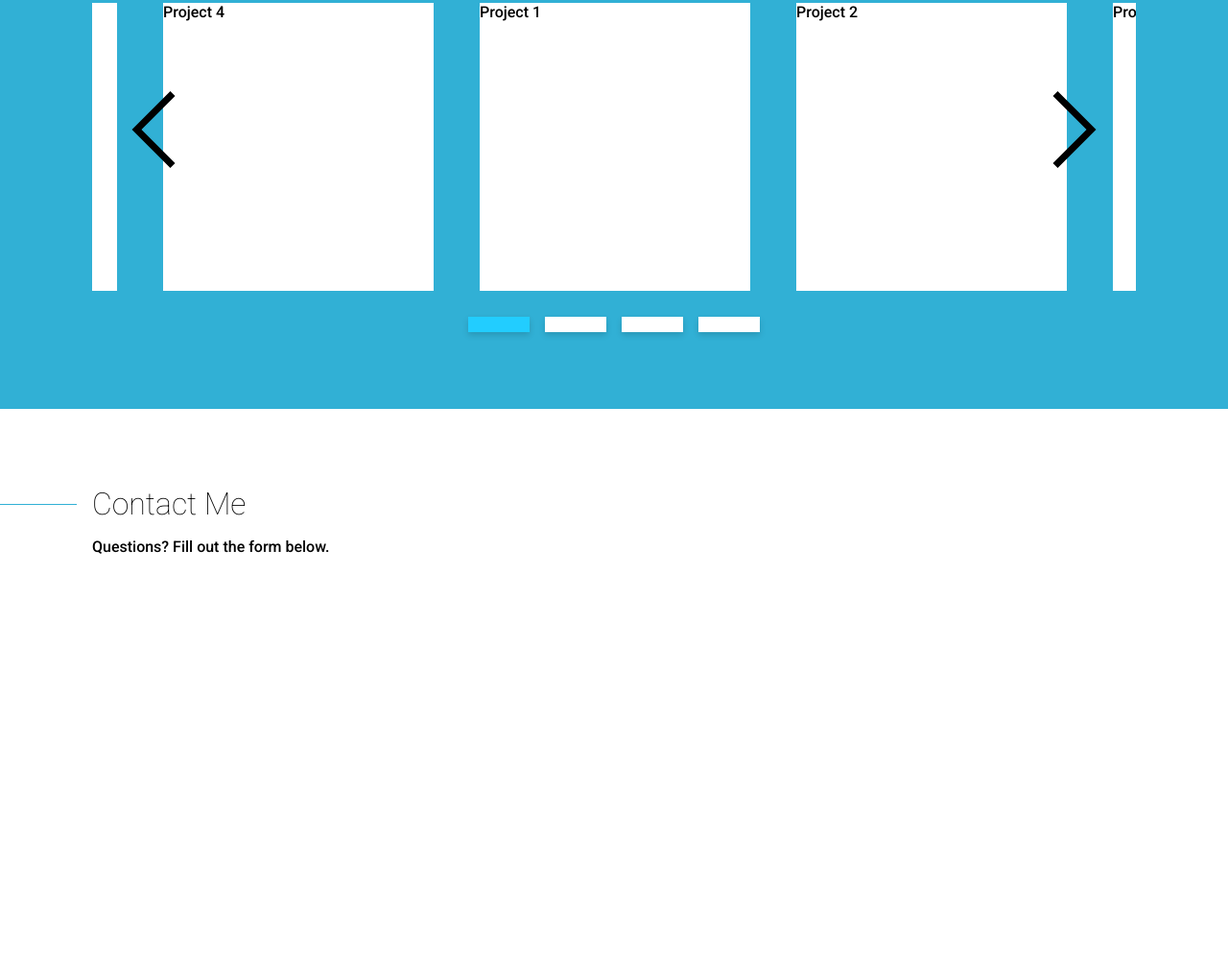
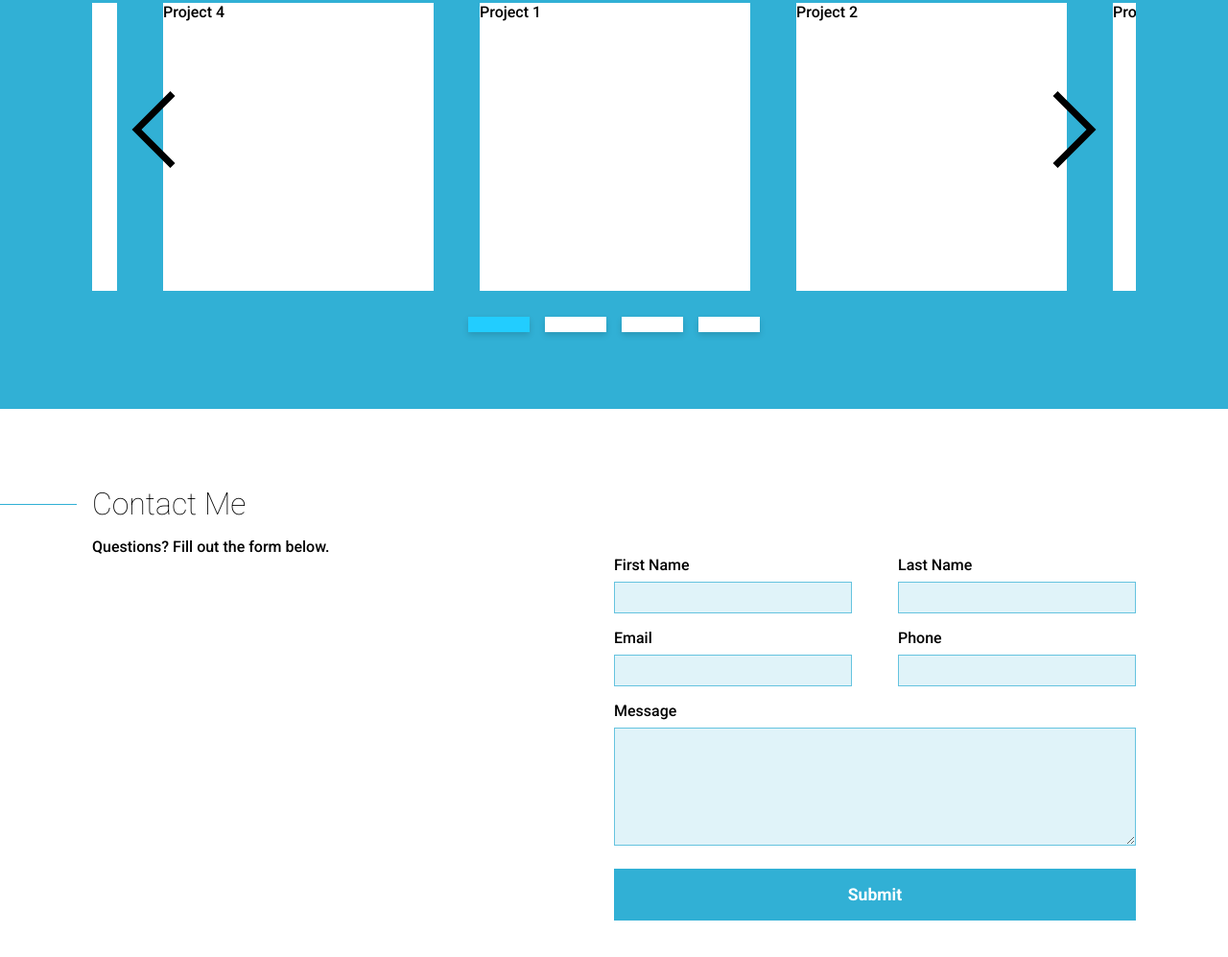
Before and after one commit to johnny1864/portfolio.v3, a plain HTML site: page index.html in a window 1280 px wide. Shown: the part 1062-2059 px from the top of the page at 96% size. Before the commit the page ends 1721 px from the top, so only its background shows below. Drawn offline with nearby package versions, Linux system fonts and the light colour scheme.

Commit message:
added contact form

```diff
--- a/index.html
+++ b/index.html
@@ -67,8 +67,12 @@
         <div class="col--left col">
           <h2 class="heading2 title">About Me</h2>
           <span class="sub-heading">
-            <a href="#">LinkedIn</a>
-            <a href="#">GitHub</a>
+            <a
+              target="_blank"
+              href="https://www.linkedin.com/in/johnny-rivera-6194b670/"
+              >LinkedIn</a
+            >
+            <a target="_blank" href="https://github.com/johnny1864">GitHub</a>
           </span>
         </div>
         <div class="col--right col">
@@ -113,7 +117,38 @@
           <h2 class="heading2 title">Contact Me</h2>
           <div class="sub-heading">Questions? Fill out the form below.</div>
         </div>
-        <div class="col--right col"></div>
+        <div class="col--right col">
+          <form action="" id="contact-me" class="contact-form">
+            <ul>
+              <li class="input-left_half">
+                <label for="first-name">First Name</label>
+                <input type="text" id="first-name" />
+              </li>
+              <li class="input-right_half">
+                <label for="last-name">Last Name</label>
+                <input type="text" id="last-name" />
+              </li>
+              <li class="input-left_half">
+                <label for="email">Email</label>
+                <input type="email" id="email" />
+              </li>
+              <li class="input-right_half">
+                <label for="phone">Phone</label>
+                <input type="text" id="phone" />
+              </li>
+              <li class="input-full">
+                <label for="message">Message</label>
+                <textarea id="message" rows="7"></textarea>
+              </li>
+              <li class="input-full">
+                <input
+                  type="submit"
+                  class="contact-form__submit btn btn--primary"
+                />
+              </li>
+            </ul>
+          </form>
+        </div>
       </div>
     </section>
 
--- a/scss/layout/_global.scss
+++ b/scss/layout/_global.scss
@@ -53,7 +53,8 @@ section,
   font-weight: 100;
   color: $black;
   margin-bottom: 0.5rem;
-  transform: translateX(45%);
+  margin-left: 1.5em;
+
   &::after {
     content: '';
     position: absolute;
@@ -62,6 +63,11 @@ section,
     width: 100%;
     top: 50%;
     left: calc(-100% - 1rem);
+  }
+
+  @media screen and (min-width: $mobile) {
+    transform: translateX(45%);
+    margin-left: 0;
   }
 
   @media screen and (min-width: $laptop) {
@@ -106,6 +112,19 @@ p {
   font-weight: bold;
   padding: 0.25em 1.5em;
   transition: all 150ms ease;
+  border: 1px solid transparent;
+  outline: none;
+  cursor: pointer;
+
+  &--primary {
+    background-color: $primary;
+    color: $white;
+    &:hover {
+      background-color: $white;
+      color: $primary;
+      border: 1px solid $primary;
+    }
+  }
   &--outline {
     color: $primary;
     background-color: transparent;
@@ -114,11 +133,6 @@ p {
     &:hover {
       background-color: $primary;
       color: $white;
-      svg {
-        path {
-          fill: $white;
-        }
-      }
     }
   }
 
@@ -130,10 +144,13 @@ p {
       height: 1rem;
       position: relative;
       left: 0;
-      margin-left: 2.5rem;
+      margin-left: 1rem;
       transition: all 300ms ease;
       path {
         fill: $primary;
+      }
+      @media screen and (min-width: $laptop) {
+        margin-left: 2.5rem;
       }
     }
 
--- a/scss/main.scss
+++ b/scss/main.scss
@@ -3,3 +3,4 @@
 @import 'parts/header';
 @import 'parts/hero';
 @import 'parts/projects';
+@import 'parts/contact';
--- /dev/null
+++ b/scss/parts/_contact.scss
@@ -0,0 +1,48 @@
+.contact {
+  &-form {
+    &__submit {
+      padding-top: 1rem;
+      padding-bottom: 1rem;
+      font-size: 1.1rem;
+    }
+    ul {
+      list-style-type: none;
+
+      li {
+        display: flex;
+        flex-direction: column;
+        margin-bottom: 1rem;
+        label {
+          display: inline-block;
+          margin-bottom: 0.5rem;
+        }
+        input[type='text'],
+        input[type='email'],
+        textarea {
+          outline: none;
+          padding: 0.5rem;
+          background-color: rgba(49, 176, 213, 0.15);
+          border: 1px solid rgba(49, 176, 213, 0.7);
+          &:focus {
+            border: 1px solid rgba(49, 176, 213, 1);
+            box-shadow: 0 3px 6px rgba(49, 176, 213, 0.2);
+          }
+        }
+
+        &.input-full {
+          width: 100%;
+          margin-bottom: 1.5rem;
+        }
+      }
+      @media screen and (min-width: $laptop) {
+        display: flex;
+        flex-wrap: wrap;
+        justify-content: space-between;
+        .input-right_half,
+        .input-left_half {
+          width: calc(50% - 1.5rem);
+        }
+      }
+    }
+  }
+}
```
Also changed, not shown: dist/main.css, 1 other file.
